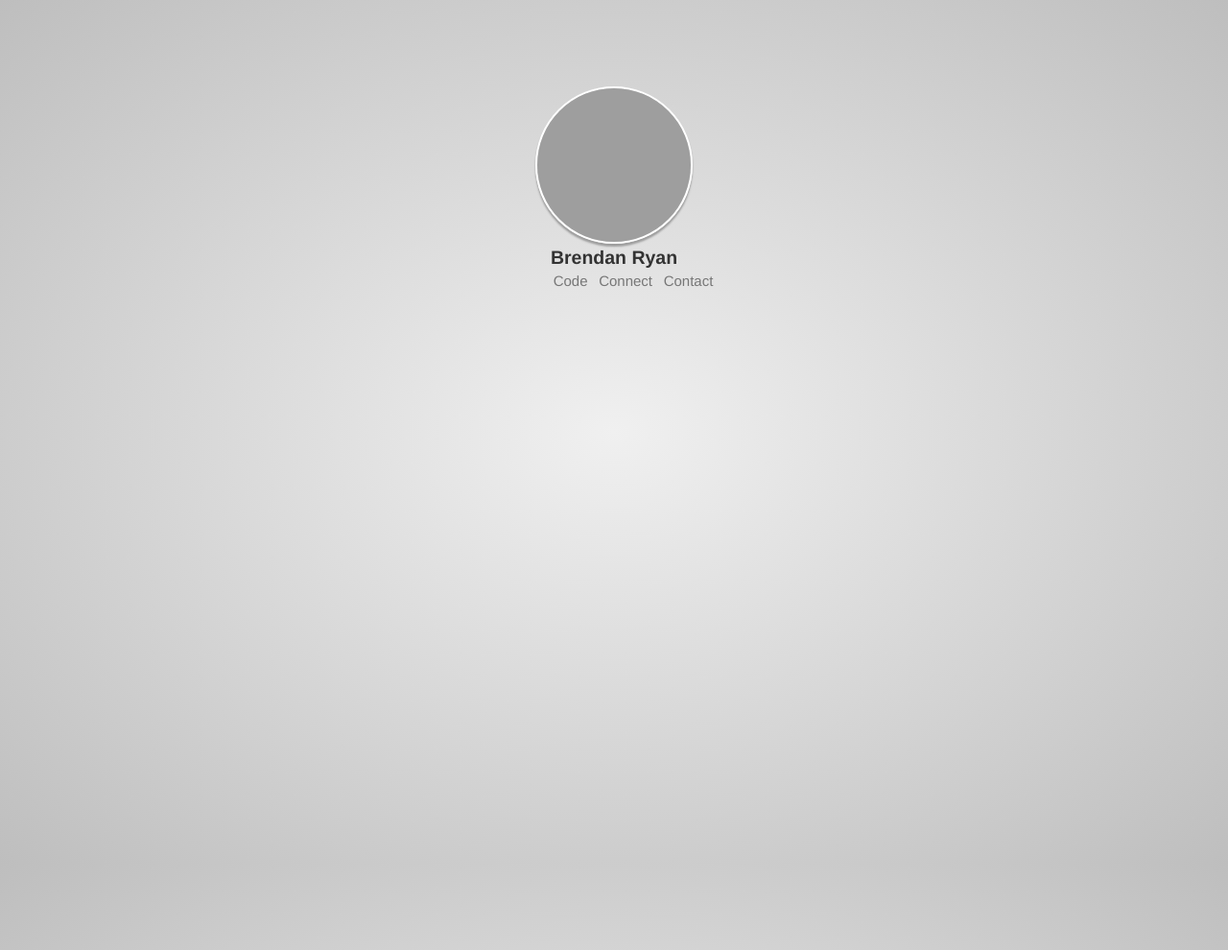
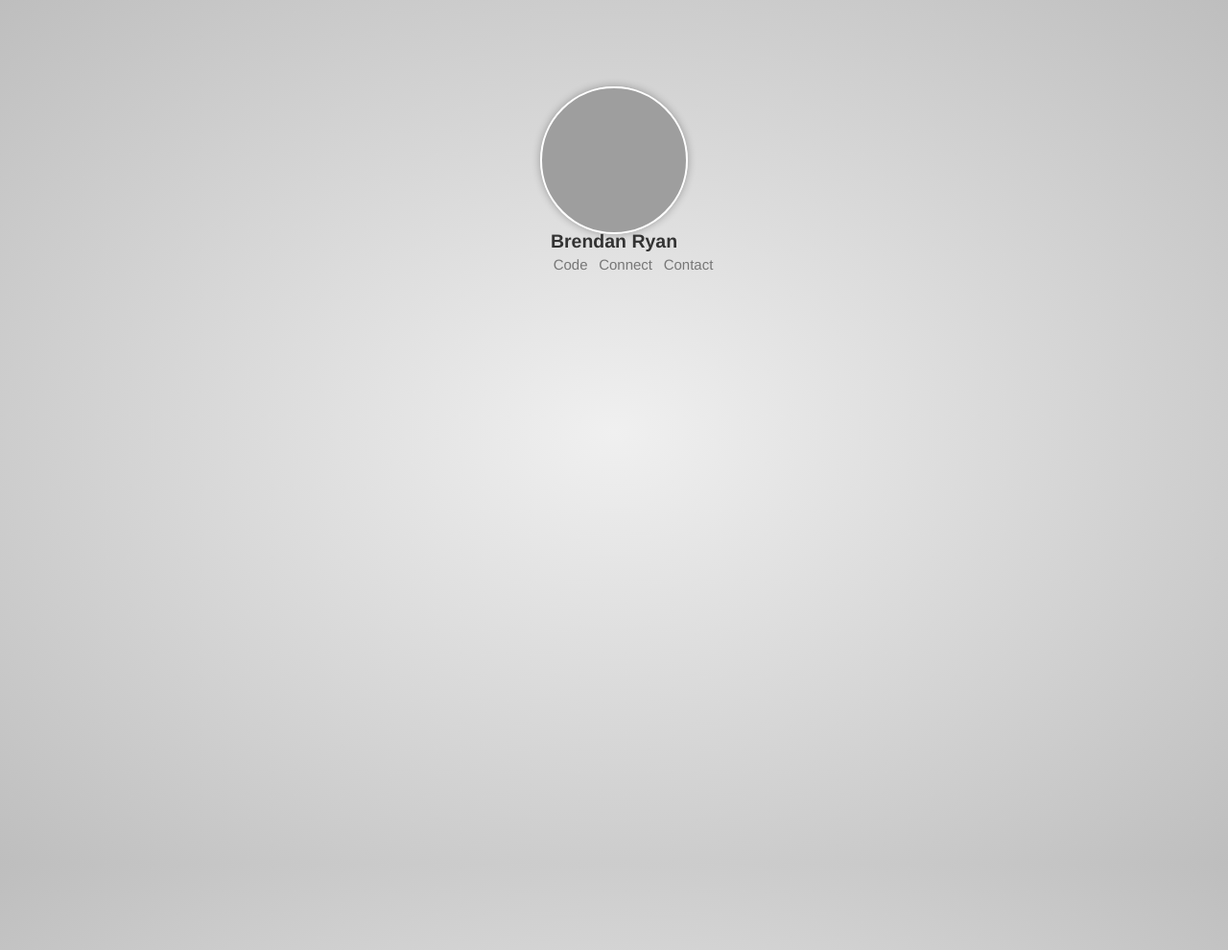
Before and after one commit to brendanjryan/Website, a Jekyll site: the page built from index.html, in a window 1280 px wide. Shown: the whole page at 96% size. Built offline with Jekyll 4.4.1, drawn with Linux system fonts in a browser that asks for light colours; nearby versions of some CDN libraries; a style sheet for code colours, icons or effects is not loaded; grey boxes are pictures that could not be loaded.

Commit message:
fixed border rendering in non-webkit brosers :(

```diff
--- a/_layouts/default.html
+++ b/_layouts/default.html
@@ -21,7 +21,7 @@
 
   <div id="container">
     <div class="nameplate animated fadeInUp">
-      <img class = "portrait" src= "public/images/self.jpg">
+     <div class = "portrait"></div>
 
       <article>
         <h2 class ="name">Brendan Ryan</h2>
--- a/public/css/styles.css
+++ b/public/css/styles.css
@@ -1,4 +1,4 @@
-html{
+ html{
   height: 100%;
   width: 100%;
 }
@@ -26,21 +26,20 @@ body{
 }
 
 .portrait{
-  display: block;
-  width: 160px;
-  height: 160px;
-  margin: 1em auto;
-  background-size: cover;
-  background-repeat: no-repeat;
-  background-position: center center;
-  border: 2px solid white;
-  -webkit-border-radius: 99em;
-  -moz-border-radius: 99em;
-  border-radius: 99em;
-
-  -moz-box-shadow: 0 3px 2px rgba(0, 0, 0, 0.3);
-  -webkit-box-shadow: 0 3px 2px rgba(0, 0, 0, 0.3);
-  box-shadow: 0 3px 2px rgba(0, 0, 0, 0.3);
+  width: 150px;
+  height: 150px;
+  border: 2.5px solid white;
+  -webkit-border-radius: 150px;
+  -moz-border-radius: 150px;
+  border-radius: 150px;
+  background: url('../images/self.jpg') no-repeat;
+  margin-left: 44%;
+  -moz-background-size: 100% 100%;
+  -webkit-background-size: 100% 100%;
+  background-size: 100% 100%;
+  -webkit-box-shadow: 0 0 8px rgba(0, 0, 0, 0.3);
+  -moz-box-shadow: 0 0 8px rgba(0, 0, 0,.3);
+  box-shadow: 0 0 8px rgba(0, 0, 0, 0.3);
 }
 
 .name{
```
